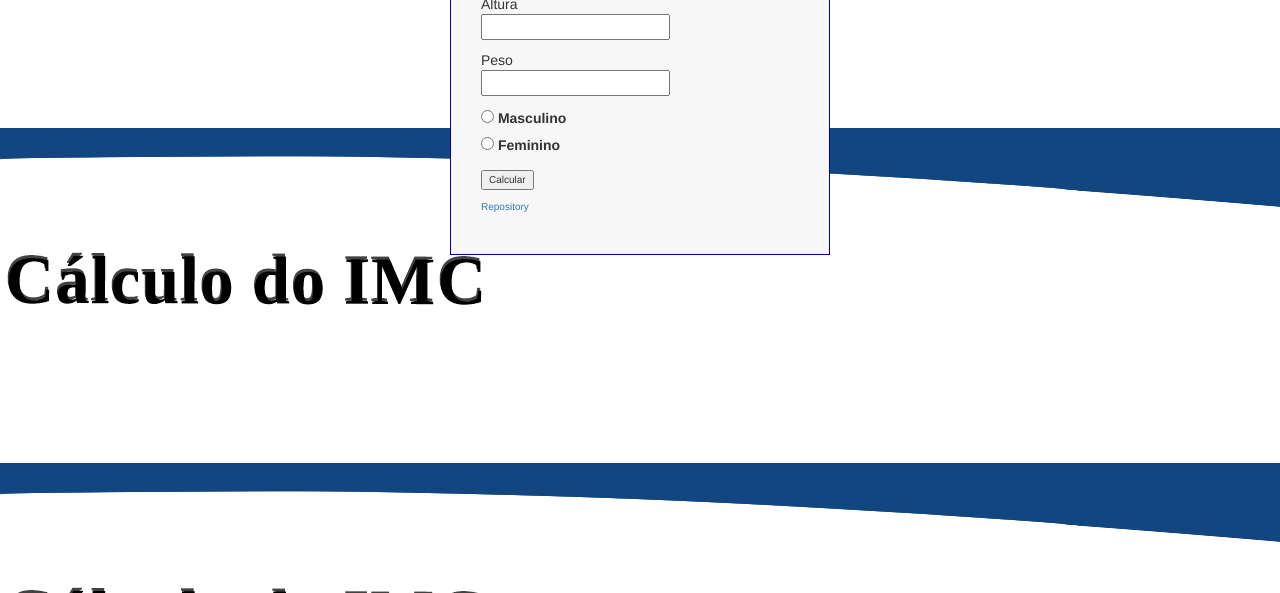
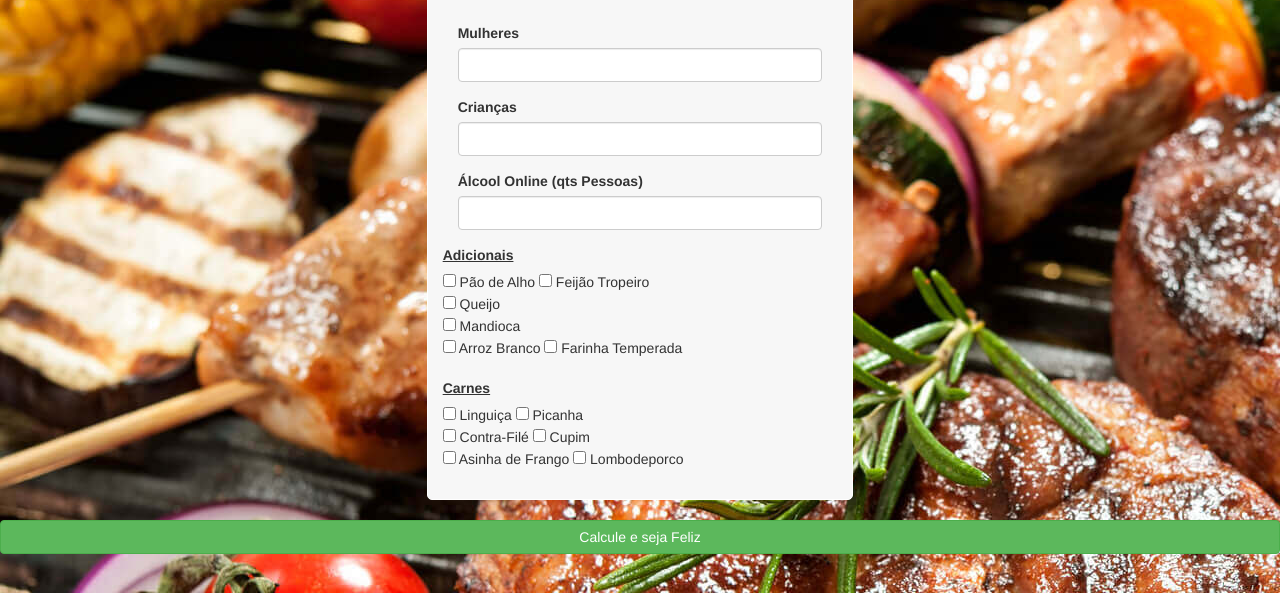
Before and after one commit to RangelMarques/Calculadora-de-Churrasco, a plain HTML site: page index.html in a window 1280 px wide. Shown: the part 207-800 px from the top of the page. Drawn offline with nearby package versions, Linux system fonts and the light colour scheme.

```diff
--- a/index.html
+++ b/index.html
@@ -1,83 +1,106 @@
 <!DOCTYPE html>
 <html lang="pt">
+
 <head>
   <meta charset="utf-8">
   <meta http-equiv="X-UA-Compatible" content="IE=edge">
   <meta name="viewport" content="width=device-width, initial-scale=1">
-    <title>Calcule seu IMC</title>
+  <title>Churrascão do PW</title>
   <link href="bootstrap3/css/bootstrap.min.css" rel="stylesheet">
 </head>
-  <body background="barra-azul.png" class="container">
+
+<body background="churrasco.jpg" class="">
 
   <div class="row-fluid">
     <div class="col-md-4">
     </div>
-      <div class="col-md-4" style="margin-top: 100px; border: 1px #00009C solid; border-block-start-color: 5px; padding:30px; background-color: #f7f7f7">
+    <div class="col-md-4" style="margin-top: 40px; border: 1px rgb(255, 255, 255) solid; border-radius: 5px; padding:30px; background-color: #f7f7f7">
       <div class="row-fluid">
         <div class="col-md-12 text-center">
-          <h1>Calcule seu IMC</h1>
+          <h1><strong>Churrascão do PW</strong></h1>
         </div>
       </div>
+      <div class="row-fluid">
+        <div class="col-md-13">
+          <div class="form-group" style="margin-top: 30px !important;">
+            <label for="PessoasAdultas">Homens</label>
+            <input type="text" class="form-control" id="PessoasAdultas" placeholder="">
+          </div>
+
+          <div class="row-fluid">
+            <div class="col-md-13">
+              <div class="form-group" style="margin-top: 30px !important;">
+                <label for="PessoasAdultas">Mulheres</label>
+                <input type="text" class="form-control" id="PessoasAdultas" placeholder="">
+              </div>
+
+              <div class="form-group">
+                <label for="Criancas">Crianças</label>
+                <input type="text" class="form-control" id="Criancas" placeholder="">
+              </div>
+
+              <div class="form-group">
+                <label for="Criancas">Álcool Online (qts Pessoas)</label>
+                <input type="text" class="form-control" id="Alcool" placeholder="">
+              </div>
+
+              <div class="row">
+                <label><u>Adicionais</u></label>
+                <form>
+                  <input type="checkbox" name="paodealho" value="paodealho"> Pão de Alho
+                  <input type="checkbox" name="feijao" value="feijao"> Feijão Tropeiro<br>
+                  <input type="checkbox" name="queijo" value="paes"> Queijo<br>
+                  <input type="checkbox" name="mandioca" value="mandioca"> Mandioca<br>
+                  <input type="checkbox" name="arrozbranco" value="paes"> Arroz Branco
+                  <input type="checkbox" name="farinha temperada" value="farinhatemperada"> Farinha Temperada
+              </div>
+              <br>
+              <div class="row">
+                <label><u>Carnes</u></label>
+                <br>
+                <form>
+                  <input type="checkbox" name="Linguiça" value="Linguiça"> Linguiça
+                  <input type="checkbox" name="Picanha" value="Picanha"> Picanha<br>
+                  <input type="checkbox" name="contrafile" value="contrafile"> Contra-Filé
+                  <input type="checkbox" name="Cupim" value="Cupim"> Cupim<br>
+                  <input type="checkbox" name="AsinhadeFrango" value="AsinhadeFrango"> Asinha de Frango
+                  <input type="checkbox" name="Lombodeporco" value="Lombodeporco"> Lombodeporco
+              </div>
+              </form>
+              </form>
+            </div>
+          </div>
+        </div>
+      </div>
+    </div>
+    <div class="row">
+      <div class="col-md-12">
+        <button class="btn btn-success" id="calculodoChurras" style="width: 100%; margin-top: 20px;"> Calcule e seja Feliz </button>
+      </div>
+    </div>
+
+  </div>
+  <div class="col-md-4">
+  </div>
+  </div>
+
+  <!-- jQuery (necessary for Bootstrap's JavaScript plugins) -->
+  <script src="https://ajax.googleapis.com/ajax/libs/jquery/1.12.4/jquery.min.js"></script>
+  <!-- Include all compiled plugins (below), or include individual files as needed -->
+  <script src="bootstrap3/js/bootstrap.min.js"></script>
   <script type="text/javascript">
-        function calcula_imc(){
-        var altura = document.imcForm.altura.value;
-        var peso = document.imcForm.peso.value;
 
-        var quadrado = (altura * altura);
+    $("#calculodoChurras").click(function () {
+      var qtdPessoas = $("#PessoasAdultas").val();
+      var qtsCriancas = $("#Criancas").val();
+      var qtsBebem = $("#Alcool").val();
 
-        var calculo = (10000*peso/quadrado);
+      //document.write(qtdAdultos);
 
-        if(calculo<18.5){
-        alert("Você está magro com esse IMC " + calculo);
-        }
-        else if(calculo>=18.5 && calculo<24.9){
-        alert("Você está normal com esse IMC: " + calculo);
-        }
+      var valor = (qtdPessoas * 12) + (qtsCriancas * 7) + (qtsBebem * 25);
+      alert("Total do Churras: " + valor);
 
-        else if(calculo>=25 && calculo<29.9) {
-        alert("Você está com sobre-peso com esse IMC: " + calculo);
-        }
-        else if(calculo>=30 && calculo<39.9) {
-        alert("Você está com obesidade com esse IMC: " + calculo);
-        }
-        else if (calculo>40)
-        alert("Você está com obesidade grave com esse IMC: " + calculo);
-        }
-
-        </script>
-
-        <title>Calculadora IMC</title>
-        </head>
-
-        <body>
-
-        <form name="imcForm" id="imcForm" action="#">
-
-        <p>
-        Altura<br />
-        <input type="text" id="altura" name="altura" />
-        </p>
-
-        <p>Peso <br />
-        <input type="text" id="peso" name="peso" />
-        </p>
-
-        <p>
-        <label>
-        <input type="radio" name="sexo" value="op??o" id="sexo_0" />
-        Masculino</label>
-        <br />
-        <label>
-        <input type="radio" name="sexo" value="op??o" id="sexo_1" />
-        Feminino</label>
-        </p> <span style="font-size: x-small;"><a  href="https://github.com/RangelMarques" target=?_blank?></a>
-        <p><input name="Enviar" type="submit" value="Calcular" onclick="calcula_imc()" />
-        <p>
-        <p>
-        <span style="font-size: x-small;"><a  href= "http://www.emagrecerpravaler.com/dieta-dos-pontos-tabela-de-pontos/" target=”_blank”>Repository</a></span></center>
-
-        </p>
-        </form>
+    });
 
 
   </script>
```
Also changed, not shown: barra-azul.png (deleted), churrasco.jpg (added), 1 other file. Lines whose indentation alone changed are shown as unchanged.
